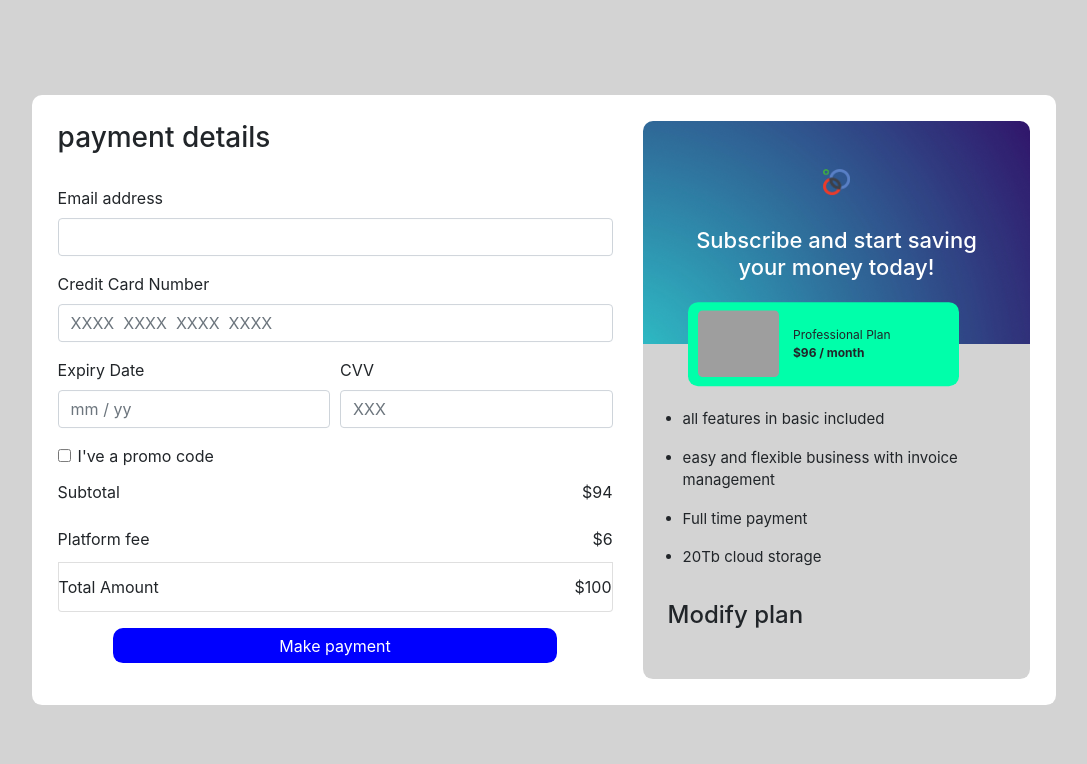
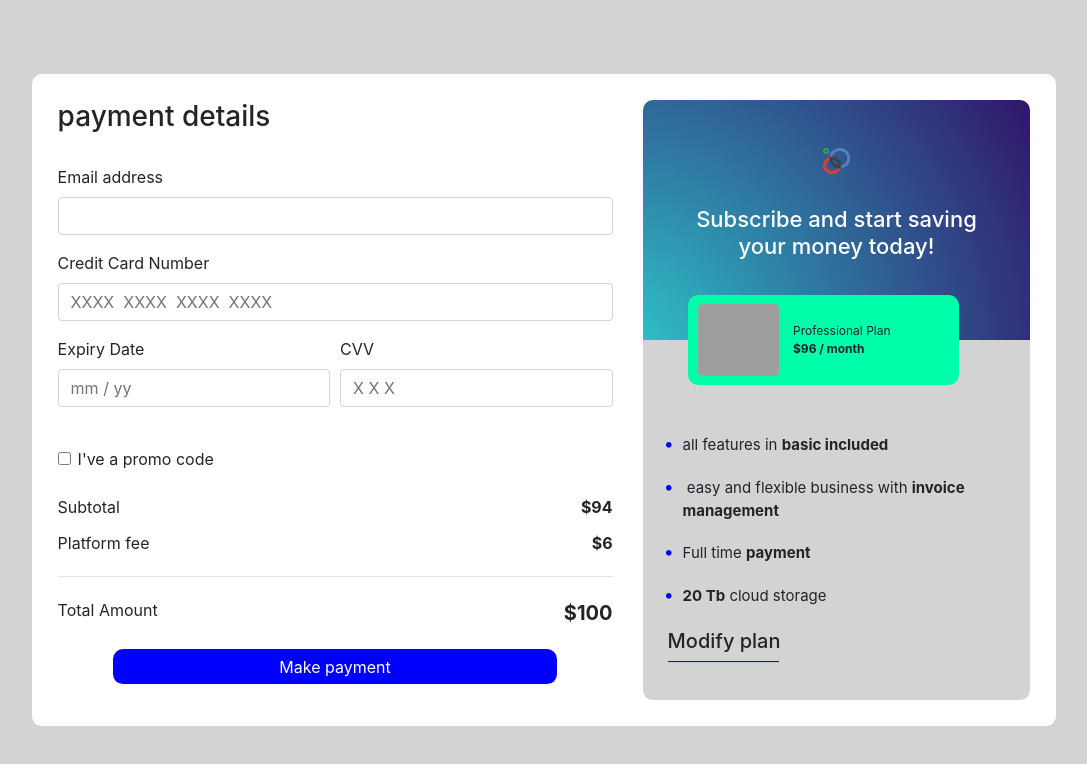
Before and after one commit to ogazboiz/Checkout-page, a plain HTML site: page index.html in a window 1280 px wide. Shown: the whole page, without its empty margins (96-1183 px from the left). Drawn offline with nearby package versions, Linux system fonts and the light colour scheme; grey boxes are pictures that could not be loaded.

Commit message:
remaining button

```diff
--- a/index.html
+++ b/index.html
@@ -57,11 +57,11 @@
                       type="number"
                       class="form-control"
                       id="inputPassword4"
-                      placeholder="XXX"
+                      placeholder="X X X"
                     />
                   </div>
                 </div>
-                <div class="form-check">
+                <div class="form-check" style="padding-top: 1.5rem">
                   <input
                     class="form-check-input"
                     type="checkbox"
@@ -71,7 +71,25 @@
                     I've a promo code
                   </label>
                 </div>
-                <ul class="list-group">
+                <ul style="padding-left: 0">
+                  <li class="total-group" style="padding: 1.5rem 0 12px 0">
+                    Subtotal <strong><span>$94</span></strong>
+                  </li>
+                  <li class="total-group" style="padding: 0 0 5px 0">
+                    Platform fee
+                    <strong><span class="">$6</span></strong>
+                  </li>
+                  <hr />
+                  <li class="total-group" style="padding: 5px 0">
+                    Total Amount
+                    <strong
+                      ><span class="" style="font-size: 20px"
+                        >$100</span
+                      ></strong
+                    >
+                  </li>
+                </ul>
+                <!-- <ul class="list-group">
                   <li
                     class="list-group-item d-flex justify-content-between align-items-center"
                     style="border: none; padding: 12px 0"
@@ -97,7 +115,7 @@
                     Total Amount
                     <span class="">$100</span>
                   </li>
-                </ul>
+                </ul> -->
                 <input class="button" type="button" value="Make payment" />
               </form>
             </div>
@@ -106,7 +124,7 @@
                 <img src="/image/side-image.png" alt="" />
                 <h3>Subscribe and start saving your money today!</h3>
               </div>
-              <div class="side-content x">
+              <div class="side-content x" style="padding-bottom: 50px">
                 <div class="site-icon">
                   <img
                     src="https://img.freepik.com/free-vector/abstract-low-poly-orange-yellow-background_1017-32111.jpg?w=1380&t=st=1673973883~exp=1673974483~hmac=93e6deb13e5ff1fcbd2bea57cc22771348689c2cefcd2765144b46bdc5753353"
@@ -120,13 +138,20 @@
                     <p><strong>$96 / month</strong></p>
                   </div>
                 </div>
-                <ul>
-                  <li>all features in basic included</li>
-                  <li>easy and flexible business with invoice management</li>
-                  <li>Full time payment</li>
-                  <li>20Tb cloud storage</li>
+                <ul
+                  class="features"
+                  style="padding-top: 90px; margin-bottom: 5px"
+                >
+                  <li>all features in <strong>basic included</strong></li>
+                  <li>
+                    easy and flexible business with
+                    <strong>invoice management</strong>
+                  </li>
+                  <li>Full time <strong>payment</strong></li>
+                  <li><strong>20 Tb</strong> cloud storage</li>
                 </ul>
-                <h4>Modify plan</h4>
+                <h5>Modify plan</h5>
+                <hr class="lines" />
               </div>
             </div>
           </div>
--- a/style.css
+++ b/style.css
@@ -61,7 +61,9 @@ li {
 .side-content ul li {
   padding-bottom: 1rem;
 }
-
+.side-content h5 {
+  padding-bottom: 0;
+}
 image {
   width: 100%;
 }
@@ -118,6 +120,44 @@ image {
   border-bottom-left-radius: 10px;
   border-bottom-right-radius: 10px;
 }
-h4 {
+h5 {
   padding-left: 25px;
 }
+.lines {
+  /* Increase this as per requirement */
+  /* padding-bottom: 15px; */
+  /* border-bottom-style: solid; */
+  /* border-bottom-width: 3.1px; */
+  background-color: blue;
+  color: blue;
+  width: 111px;
+  margin-top: 6px;
+  margin-left: 25px;
+  padding-bottom: o;
+  margin-bottom: 20px;
+}
+
+.total-group {
+  display: flex;
+  justify-content: space-between;
+  padding-left: 0;
+}
+.total-group li {
+  display: flex;
+  justify-content: space-between;
+  align-items: center;
+  padding-left: 0;
+}
+.features {
+  padding-top: 90px;
+  list-style: none;
+}
+.features li::before {
+  color: blue;
+  content: "\2022";
+  font-weight: bolder;
+  font-size: larger;
+  display: inline-block;
+  width: 1em;
+  margin-left: -1em;
+}
```
